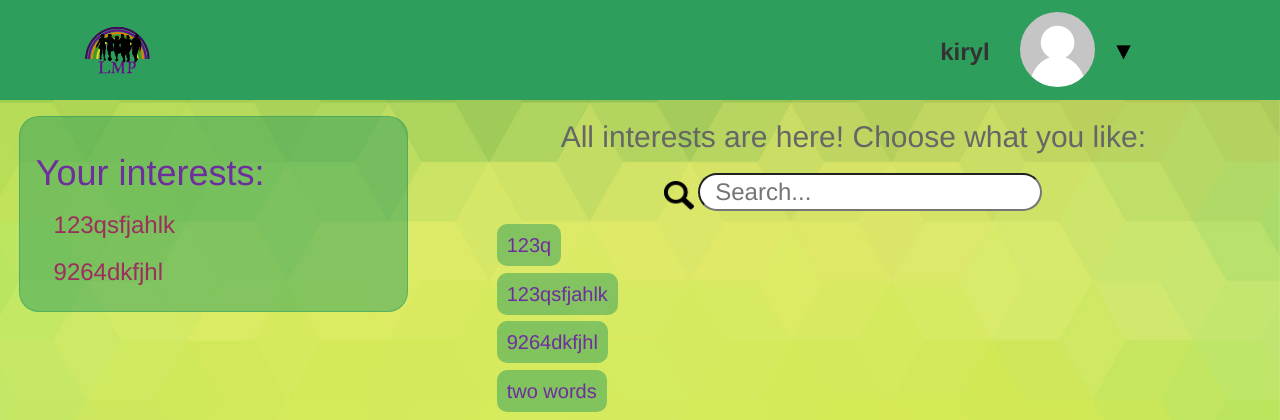
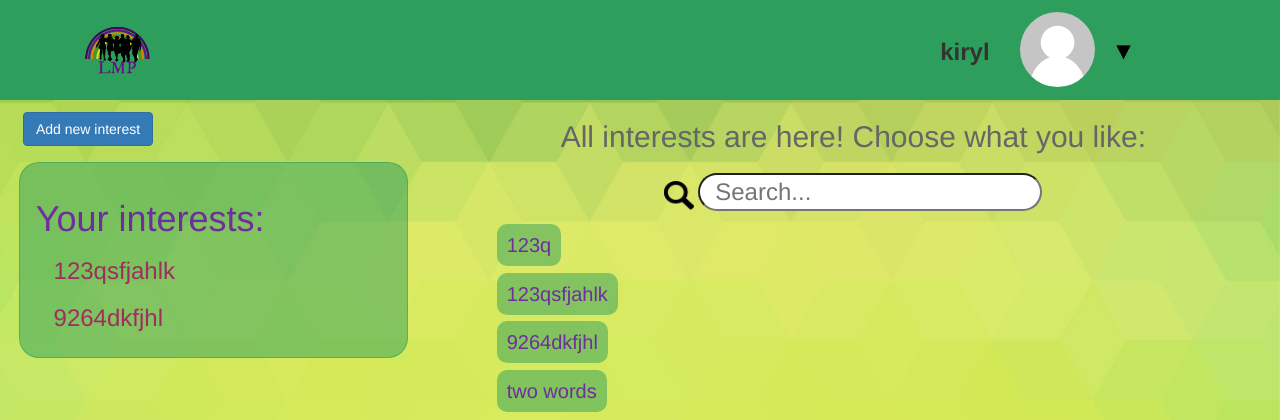
Before and after one commit to GSD-TrainingCenter/kiryl_k, a Django app: page / in a window 1280 px wide. Shown: the top 420 px of the page. Run offline with Django 3.2, Linux system fonts and the light colour scheme; a user stored in the database is signed in; data comes from the database, SQL or seed files in the repository; some libraries are stand-ins or nearby versions.

Commit message:
Add button to home page

```diff
--- a/default/templates/default/home.html
+++ b/default/templates/default/home.html
@@ -25,7 +25,7 @@
 						<div class="col-lg-4 text-left dropdown">
  							<img class="dropbtn" src="{% static 'images/triangle.png' %}" alt="">
  							<div class="dropdown-content">
-								<a href="">Add category</a>
+								<a href="/newinterest/">Add interest</a>
 								<a href="">Change profile</a>
 								<a href="/logout/">Log out</a>
 							</div>
@@ -33,6 +33,7 @@
 					</div>
 				</div>
 				<div class="col-lg-4 text-left">
+					<a href="/newinterest/" class="btn btn-primary btn-add">Add new interest</a>
 					<div class="user-interests">
 						<h2>Your interests:</h2>
 							{% if user_interests %}
--- a/static/css/global.css
+++ b/static/css/global.css
@@ -199,3 +199,8 @@ html, body {
 	color: #9e2e5d;
 	text-decoration: none;
 }
+
+.btn-add {
+	margin-left: 2%;
+	margin-top: 3%;
+}
```
